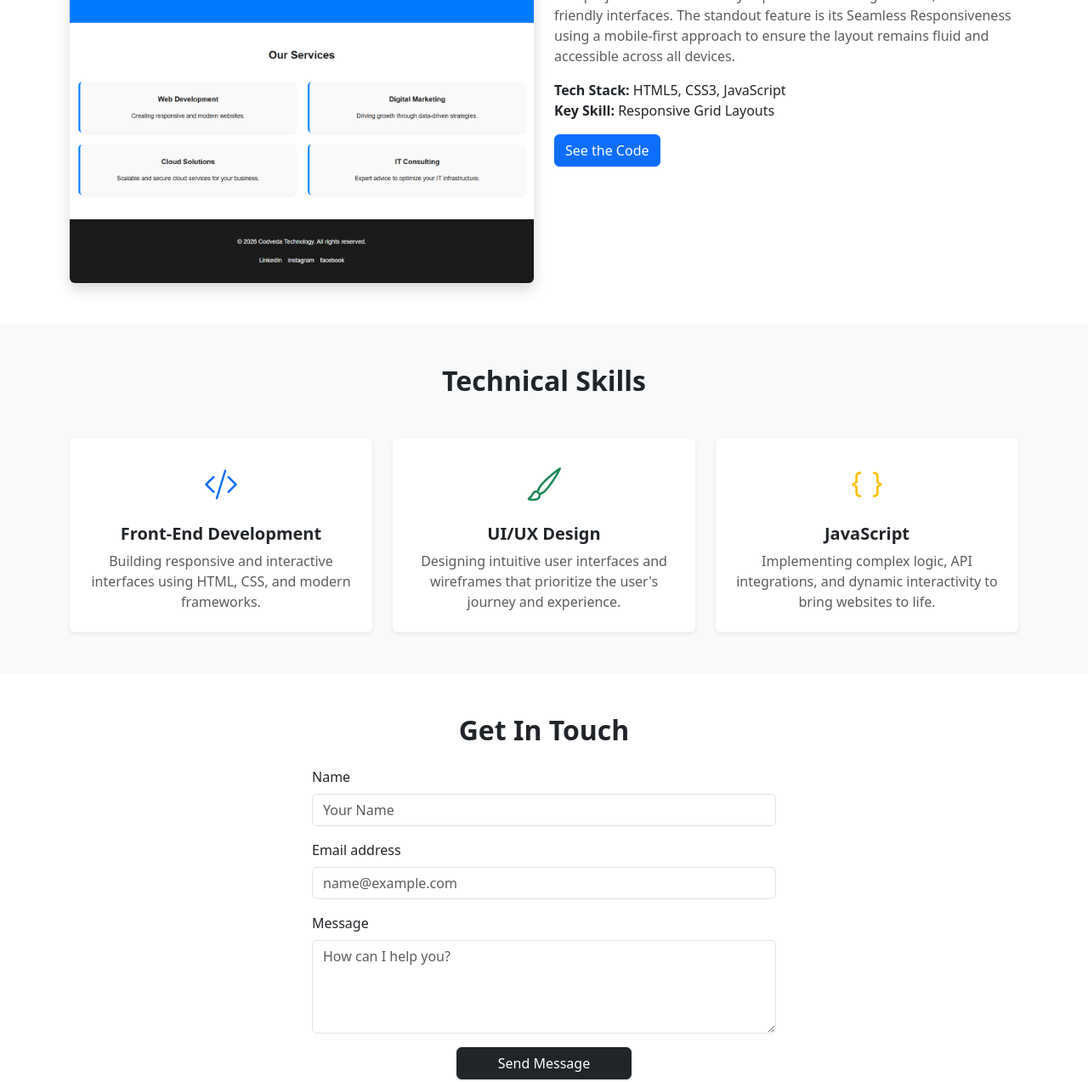
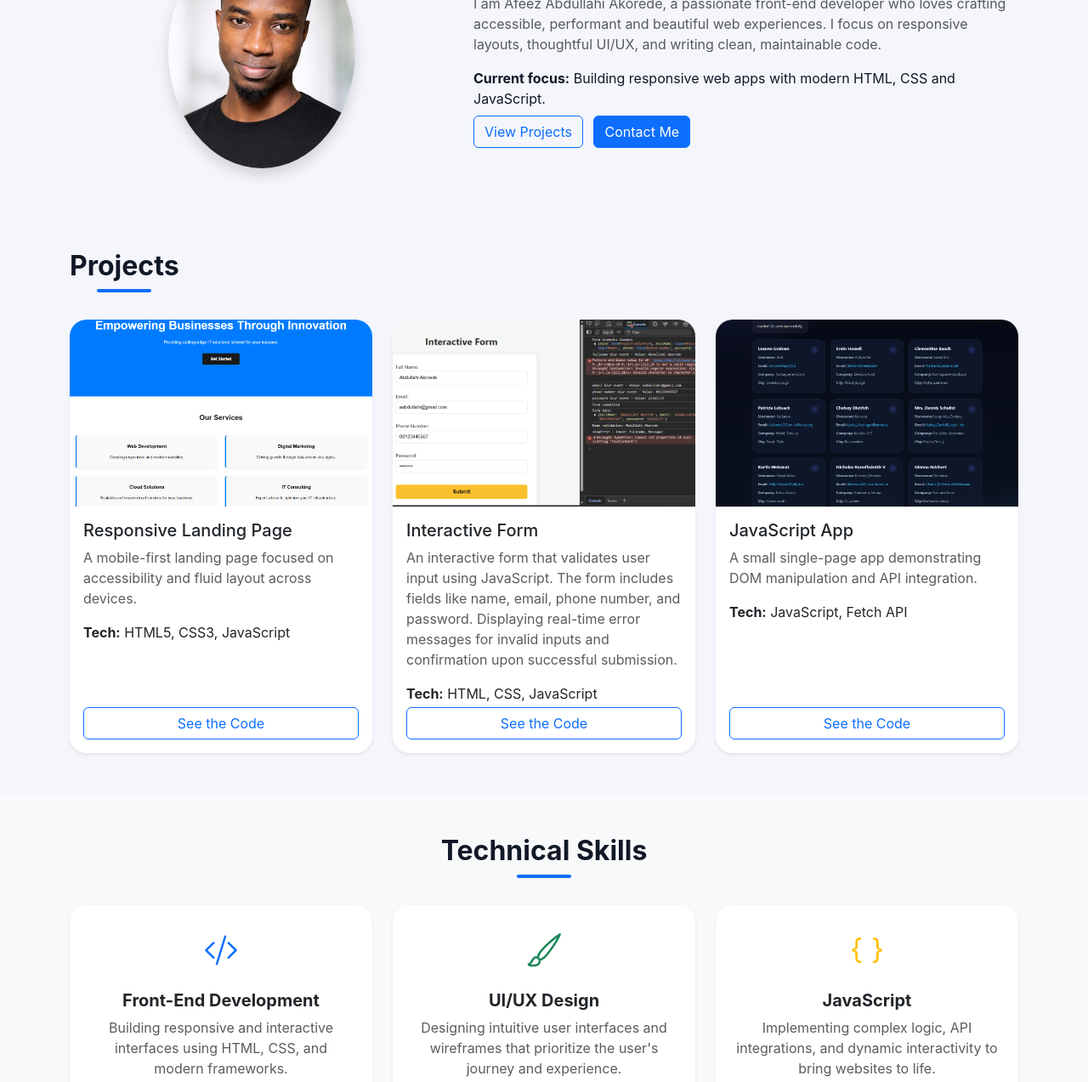
Before and after one commit to afeezabdullahiakorede/my-portfolio-bootstrap-tsk-3, a plain HTML site: page index.html in a window 1280 px wide. Shown: the part 636-1909 px from the top of the page at 85% size. Drawn offline with nearby package versions, Linux system fonts and the light colour scheme.

Commit message:
Add files via upload

```diff
--- a/index.html
+++ b/index.html
@@ -13,18 +13,164 @@
   position: fixed;
   bottom: 20px;
   right: 20px;
-  display: none; /* We keep it hidden until the user scrolls down */
+  display: none;
+  width: 45px;
+  height: 45px;
+  border-radius: 50%;
+  background: #0d6efd;
+  border: none;
+  box-shadow: 0 18px 40px rgba(13, 110, 253, 0.22);
+  transition: transform 0.25s ease, opacity 0.25s ease;
 }
 
-/* The transition ensures the zoom is smooth, not instant */
-    .hover-zoom {
-      transition: transform 0.3s ease;
+#btn-back-to-top:hover {
+  transform: translateY(-2px);
+  opacity: 0.95;
 }
 
-    /* This triggers when the mouse moves over the image */
-    .hover-zoom:hover {
-      transform: scale(1.05); /* Increases size by 5% */
-      cursor: pointer;
+body {
+  font-family: 'Inter', ui-sans-serif, system-ui, -apple-system, BlinkMacSystemFont, "Segoe UI", sans-serif;
+  background: #f4f6fb;
+  color: #111827;
+  scroll-behavior: smooth;
+}
+
+html {
+  scroll-behavior: smooth;
+}
+
+.hero-section {
+  background: linear-gradient(135deg, #0d1b2a 0%, #102240 100%);
+  color: #ffffff;
+  padding: 6rem 0 5rem;
+  position: relative;
+}
+
+.hero-section::before {
+  content: '';
+  position: absolute;
+  inset: 0;
+  background: radial-gradient(circle at top right, rgba(255,255,255,0.12), transparent 25%), radial-gradient(circle at left center, rgba(13,110,253,0.16), transparent 18%);
+  pointer-events: none;
+}
+
+.hero-section .lead {
+  color: rgba(255,255,255,0.82);
+  max-width: 760px;
+  margin: 0 auto 1.75rem;
+}
+
+.hero-buttons .btn {
+  min-width: 160px;
+}
+
+.navbar-custom {
+  background: rgba(15, 23, 42, 0.92);
+  backdrop-filter: blur(12px);
+  position: sticky;
+  top: 0;
+  z-index: 1020;
+}
+
+.navbar-brand {
+  font-weight: 700;
+  letter-spacing: 0.02em;
+}
+
+.navbar-nav .nav-link {
+  color: rgba(255,255,255,0.8);
+  transition: color 0.2s ease;
+}
+
+.navbar-nav .nav-link:hover,
+.navbar-nav .nav-link.active {
+  color: #ffffff;
+}
+
+
+.section-title {
+  position: relative;
+  display: inline-block;
+  padding-bottom: 0.75rem;
+  margin-bottom: 2rem;
+}
+
+.section-title::after {
+  content: '';
+  position: absolute;
+  left: 50%;
+  bottom: 0;
+  transform: translateX(-50%);
+  width: 4rem;
+  height: 4px;
+  border-radius: 999px;
+  background: #0d6efd;
+}
+
+.section-split {
+  padding-top: 4rem;
+  padding-bottom: 4rem;
+}
+
+.card {
+  border-radius: 1.25rem;
+  transition: transform 0.25s ease, box-shadow 0.25s ease;
+}
+
+.card:hover {
+  transform: translateY(-4px);
+}
+
+.card.shadow-sm {
+  box-shadow: 0 20px 60px rgba(15, 23, 42, 0.08);
+}
+
+.card-img-top {
+  height: 220px;
+  object-fit: cover;
+  border-top-left-radius: 1.25rem;
+  border-top-right-radius: 1.25rem;
+}
+
+.project-card-body {
+  min-height: 290px;
+  display: flex;
+  flex-direction: column;
+}
+
+.project-card-body .btn {
+  margin-top: auto;
+}
+
+.btn-outline-primary {
+  color: #0d6efd;
+  border-color: #0d6efd;
+}
+
+.btn-outline-primary:hover {
+  background: rgba(13,110,253,0.08);
+}
+
+.btn-primary {
+  background: #0d6efd;
+  border-color: #0d6efd;
+}
+
+.btn-primary:hover {
+  background: #0b5ed7;
+  border-color: #0b5ed7;
+}
+
+#contact .form-control {
+  border-radius: 0.9rem;
+}
+
+#contact .form-label {
+  font-weight: 600;
+}
+
+footer {
+  background: #0b1320;
 }
 
 [data-bs-theme="dark"] {
@@ -47,7 +193,7 @@
     </style>
 </head>
 <body>
-    <nav class="navbar navbar-expand-lg navbar-dark bg-dark">
+    <nav class="navbar navbar-expand-lg navbar-dark navbar-custom">
        <div class="container-fluid">
           <a class="navbar-brand" href="#">Afeez Abdullahi Akorede</a>
             <button class="navbar-toggler" type="button" data-bs-toggle="collapse" data-bs-target="#navbarNav" aria-controls="navbarNav" aria-expanded="false" aria-label="Toggle navigation">
@@ -57,6 +203,9 @@
                 <ul class="navbar-nav ms-auto">
                     <li class="nav-item">
                         <a class="nav-link active" href="#home">Home</a>
+                    </li>
+                    <li class="nav-item">
+                        <a class="nav-link" href="#about">About</a>
                     </li>
                     <li class="nav-item">
                         <a class="nav-link" href="#projects">Projects</a>
@@ -74,54 +223,91 @@
     <i class="bi bi-moon-stars-fill"></i>
   </label>
 </div>
-                    <a class="btn btn-outline-warning ms-lg-3" href="#contact" role="button">Hire Me</a>
+                    <a class="btn btn-outline-light ms-lg-3" href="#contact" role="button">Hire Me</a>
                 </ul>
             </div>
        </div>
     </nav>
 
-<section id="home" class="bg-body-tertiary py-5 text-center">
+<section id="home" class="hero-section text-center">
   <div class="container">
-    <h1 class="display-4">Welcome! I build amazing web experiences.</h1>
-    <p class="lead">I am Afeez Abdullahi Akorede, a passionate front-end developer specializing in creating clean,responsive and user-friendly websites.</p>
-    <!-- <a href="#projects" class="btn btn-outline-primary btn-lg px-4 me-md-2">View My Work</a> -->
+    <h1 class="display-4 fw-bold">I build polished digital experiences for ambitious brands.</h1>
+    <p class="lead">I’m a front-end developer focused on modern, accessible websites with clean UI, strong performance, and smooth interactions.</p>
+    <div class="hero-buttons d-flex justify-content-center gap-3">
+      <a href="#projects" class="btn btn-primary btn-lg">View Projects</a>
+      <a href="#contact" class="btn btn-outline-light btn-lg">Work With Me</a>
+    </div>
   </div>
 </section>
 
-<section id="projects" class="py-5">
+<section id="about" class="py-5 section-split">
   <div class="container">
     <div class="row align-items-center">
-      <!-- Left Side: The Visual -->
-<div class="col-md-6">
-<img src="Codveda-Internship-LV1-Task-1.png" class="img-fluid rounded shadow hover-zoom" alt="One of My Projects"></div>
-
-<!-- Right Side: The Story -->
-<div class="col-md-6">
-  <h2 class="fw-bold mt-3">One of My Projects</h2>
-  <p class="text-muted">
-    This project demonstrates my expertise in creating modern, user-friendly interfaces.
-    The standout feature is its Seamless Responsiveness using a mobile-first approach to ensure the layout remains fluid and accessible across all devices.
-  </p>
-  <ul class="list-unstyled">
-    <li><strong>Tech Stack:</strong> HTML5, CSS3, JavaScript</li>
-    <li><strong>Key Skill:</strong> Responsive Grid Layouts</li>
-  </ul>
-  <a href="https://github.com/afeezabdullahiakorede/Codveda-Internship-LV1-Task-1-extra.git"
-   class="btn btn-primary"
-   target="_blank"
-   data-bs-toggle="tooltip"
-   data-bs-placement="top"
-   title="View Source on GitHub">
-   See the Code
-</a>
+      <div class="col-md-5 text-center">
+        <img src="Afeez.jpeg" alt="Afeez Abdullahi Akorede" class="img-fluid rounded-circle shadow hover-zoom" style="max-width:220px;">
+      </div>
+      <div class="col-md-7">
+        <h2 class="fw-bold">About Me</h2>
+        <p class="text-muted">I am Afeez Abdullahi Akorede, a passionate front-end developer who loves crafting accessible, performant and beautiful web experiences. I focus on responsive layouts, thoughtful UI/UX, and writing clean, maintainable code.</p>
+        <p class="mb-2"><strong>Current focus:</strong> Building responsive web apps with modern HTML, CSS and JavaScript.</p>
+        <div>
+          <a href="#projects" class="btn btn-outline-primary me-2">View Projects</a>
+          <a href="#contact" class="btn btn-primary">Contact Me</a>
+        </div>
       </div>
     </div>
   </div>
 </section>
 
-<section id="skills" class="py-5 bg-body-tertiary">
+<section id="projects" class="py-5 section-split">
+  <div class="container">
+    <h2 class="fw-bold section-title mx-auto text-center">Projects</h2>
+    <div class="row g-4">
+      <!-- Project 1 -->
+      <div class="col-md-4">
+        <div class="card h-100 shadow-sm border-0">
+          <img src="Codveda-Internship-LV1-Task-1.png" class="card-img-top img-fluid" alt="Project One">
+          <div class="card-body project-card-body">
+            <h5 class="card-title">Responsive Landing Page</h5>
+            <p class="card-text text-muted">A mobile-first landing page focused on accessibility and fluid layout across devices.</p>
+            <p class="mb-1"><strong>Tech:</strong> HTML5, CSS3, JavaScript</p>
+            <a href="https://github.com/afeezabdullahiakorede/Codveda-Internship-LV1-Task-1-extra.git" class="btn btn-outline-primary" target="_blank">See the Code</a>
+          </div>
+        </div>
+      </div>
+
+      <!-- Project 2 -->
+      <div class="col-md-4">
+        <div class="card h-100 shadow-sm border-0">
+          <img src="project-2.png.png" class="card-img-top img-fluid" alt="Project Two">
+          <div class="card-body project-card-body">
+            <h5 class="card-title">Interactive Form</h5>
+            <p class="card-text text-muted">An interactive form that validates user input using JavaScript. The form includes fields like name, email, phone number, and password. Displaying real-time error messages for invalid inputs and confirmation upon successful submission.</p>
+            <p class="mb-1"><strong>Tech:</strong> HTML, CSS, JavaScript</p>
+            <a href="https://github.com/afeezabdullahiakorede/Interactive-Form-Ts-2-lv-1.git" class="btn btn-outline-primary" target="_blank">See the Code</a>
+          </div>
+        </div>
+      </div>
+
+      <!-- Project 3 -->
+      <div class="col-md-4">
+        <div class="card h-100 shadow-sm border-0">
+          <img src="project-3.png" class="card-img-top img-fluid" alt="Project Three">
+          <div class="card-body project-card-body">
+            <h5 class="card-title">JavaScript App</h5>
+            <p class="card-text text-muted">A small single-page app demonstrating DOM manipulation and API integration.</p>
+            <p class="mb-1"><strong>Tech:</strong> JavaScript, Fetch API</p>
+            <a href="#" class="btn btn-outline-primary" target="_blank">See the Code</a>
+          </div>
+        </div>
+      </div>
+    </div>
+  </div>
+</section>
+
+<section id="skills" class="py-5 section-split bg-body-tertiary">
   <div class="container text-center">
-    <h2 class="fw-bold mb-5">Technical Skills</h2>
+    <h2 class="fw-bold section-title mx-auto">Technical Skills</h2>
     <div class="row g-4">
 
       <!-- Skill 1 -->
```
Also changed, not shown: Afeez.jpeg (added), project-2.png.png (added), project-3.png (added). Lines whose indentation alone changed are shown as unchanged.
